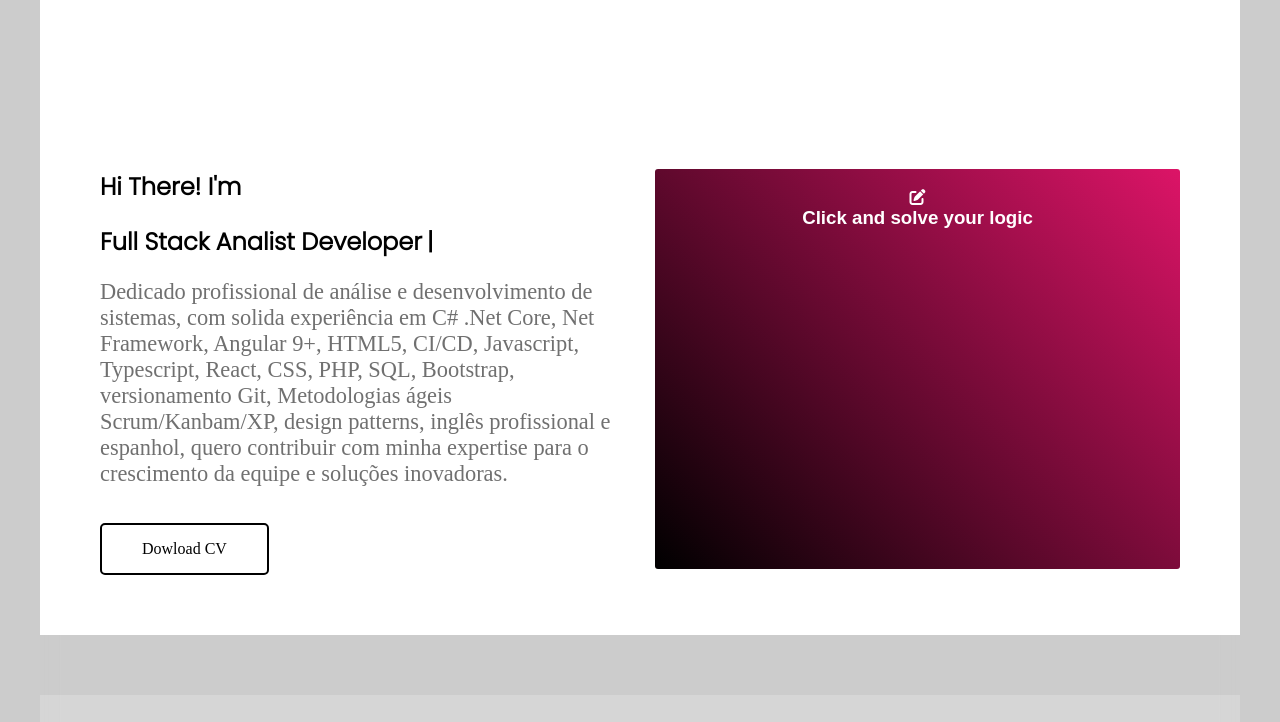
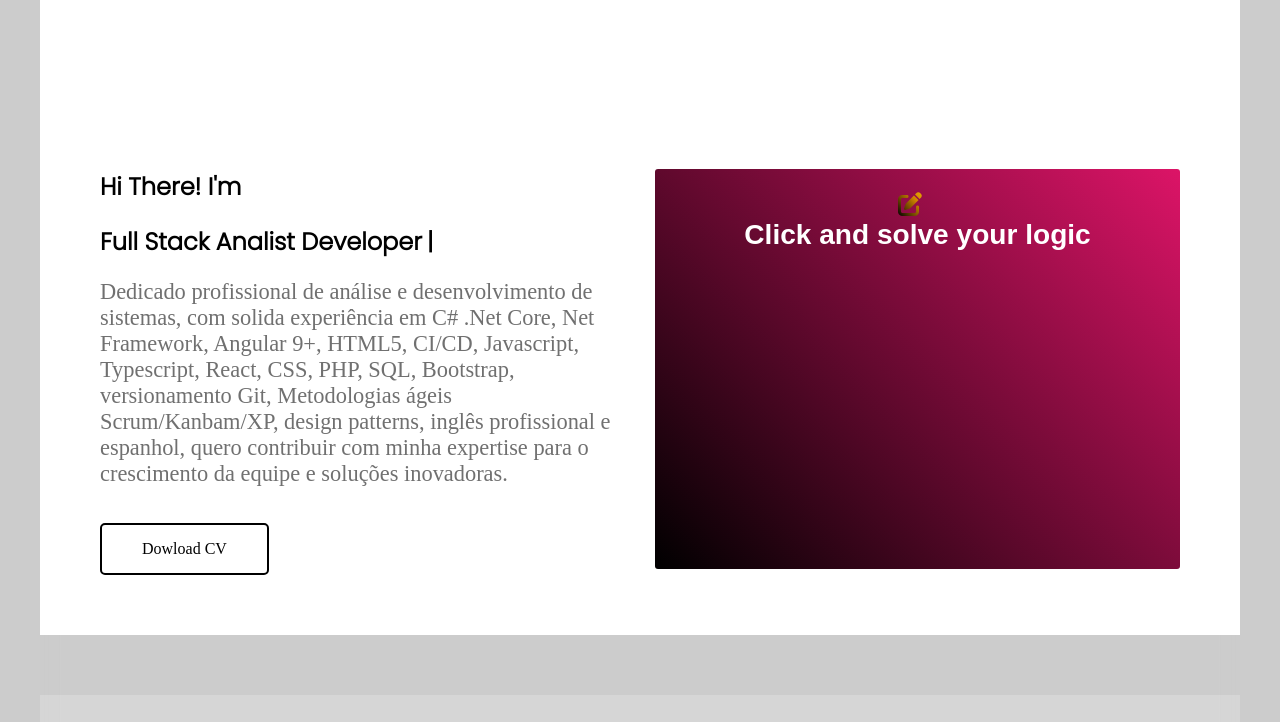
Before and after one commit to Seteve-conde/PORTFOLIO, a plain HTML site: page index.html in a window 1280 px wide. Shown: the part 78-800 px from the top of the page. Drawn offline with Linux system fonts and the light colour scheme.

Commit message:
update A

```diff
--- a/index.html
+++ b/index.html
@@ -4,6 +4,7 @@
     <meta charset="UTF-8" />
     <meta http-equiv="X-UA-Compatible" content="IE=edge" />
     <meta name="viewport" content="width=device-width, initial-scale=1.0" />
+    <link rel="shortcut icon" href="img/favicon.ico" type="image/x-icon">
     <title>Portfolio</title>
     <link rel="stylesheet" href="style.css" />
     <link
@@ -134,7 +135,7 @@
           <li>
             <i class="fa-sharp fa-solid fa-pen-to-square"></i>
               <h3>Click and solve your logic</h3>
-            </li>
+          </li>
         </ul>
       </div>
     </section>
--- a/style.css
+++ b/style.css
@@ -181,6 +181,11 @@ header .navegacao-primaria li a:hover::after {
     padding: 0;
   }
   .fundo {
+    padding-top: 3px;
+    font-size: 2.7rem;
+    display: inline-block;
+    padding-right: 15px;
+    font-size: 1.5rem;
     background-image: linear-gradient(45deg, black, rgb(220, 20, 103));
     height: 50vh;
     color: #fff;
@@ -189,6 +194,20 @@ header .navegacao-primaria li a:hover::after {
     padding: 20px;
     cursor: pointer;
     border-radius: 3px;
+  }
+
+  .fundo ul li i {
+    padding-top: 3px;
+    font-size: 2.7rem;
+    display: inline-block;
+    padding-right: 15px;
+    font-size: 1.5rem;
+    background: linear-gradient(50deg, black, #d08400, gold);
+    background-clip: text;
+    -webkit-background-clip: text;
+    -moz-background-clip: text;
+    -o-background-clip: text;
+    -webkit-text-fill-color: transparent;
   }
 
   .calculadora {
```
Also changed, not shown: img/favicon.ico (added).
